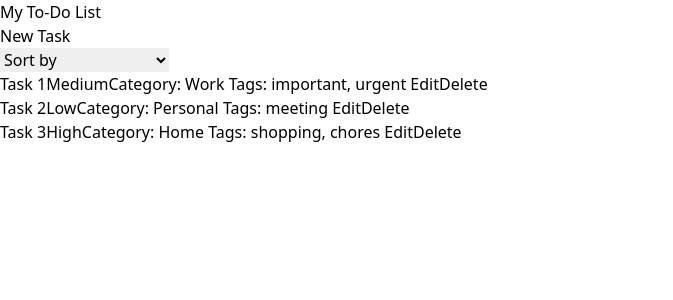
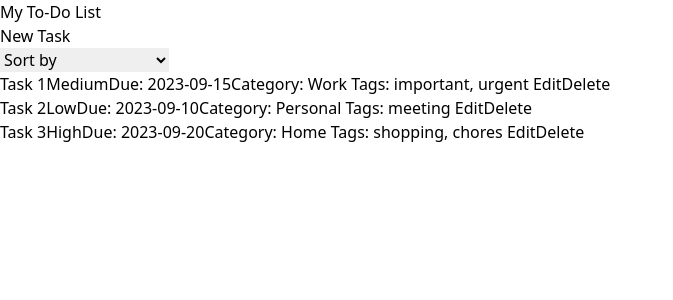
Before and after one commit to ramavats/todo-list-app, a React (Vite) app: page / in a window 1280 px wide. Shown: the top 300 px of the page, without its empty margins (0-673 px from the left). Built offline with nearby package versions, Linux system fonts and the light colour scheme.

Commit message:
added sort by due date

```diff
--- a/src/App.jsx
+++ b/src/App.jsx
@@ -10,7 +10,7 @@ function App() {
       id: 1,
       name: 'Task 1',
       priority: 2,
-      dueDate: null,
+      dueDate: '2023-09-15',
       reminder: null,
       category: 'Work',
       tags: ['important', 'urgent'],
@@ -19,7 +19,7 @@ function App() {
       id: 2,
       name: 'Task 2',
       priority: 3,
-      dueDate: null,
+      dueDate: '2023-09-10',
       reminder: null,
       category: 'Personal',
       tags: ['meeting'],
@@ -28,7 +28,7 @@ function App() {
       id: 3,
       name: 'Task 3',
       priority: 1,
-      dueDate: null,
+      dueDate: '2023-09-20',
       reminder: null,
       category: 'Home',
       tags: ['shopping', 'chores'],
@@ -86,6 +86,20 @@ function App() {
       return tasks.slice().sort((a, b) => b.priority - a.priority);
     } else if (sortOption === 'alphabetical') {
       return tasks.slice().sort((a, b) => a.name.localeCompare(b.name));
+    } else if (sortOption === 'dueDate') {
+      return tasks.slice().sort((a, b) => {
+        // Parse due dates and compare
+        const dateA = a.dueDate ? new Date(a.dueDate) : null;
+        const dateB = b.dueDate ? new Date(b.dueDate) : null;
+        if (dateA && dateB) {
+          return dateA - dateB;
+        } else if (dateA) {
+          return -1;
+        } else if (dateB) {
+          return 1;
+        }
+        return 0;
+      });
     } else {
       return tasks;
     }
@@ -103,6 +117,7 @@ function App() {
         <option value="highToLow">High to Low Priority</option>
         <option value="lowToHigh">Low to High Priority</option>
         <option value="alphabetical">Alphabetical</option>
+        <option value="dueDate">Due Date</option> {/* Added option for due date */}
       </select>
       <TaskList tasks={sortTasks()} deleteTask={deleteTask} editTask={editTask} />
       <ToastContainer />
```
